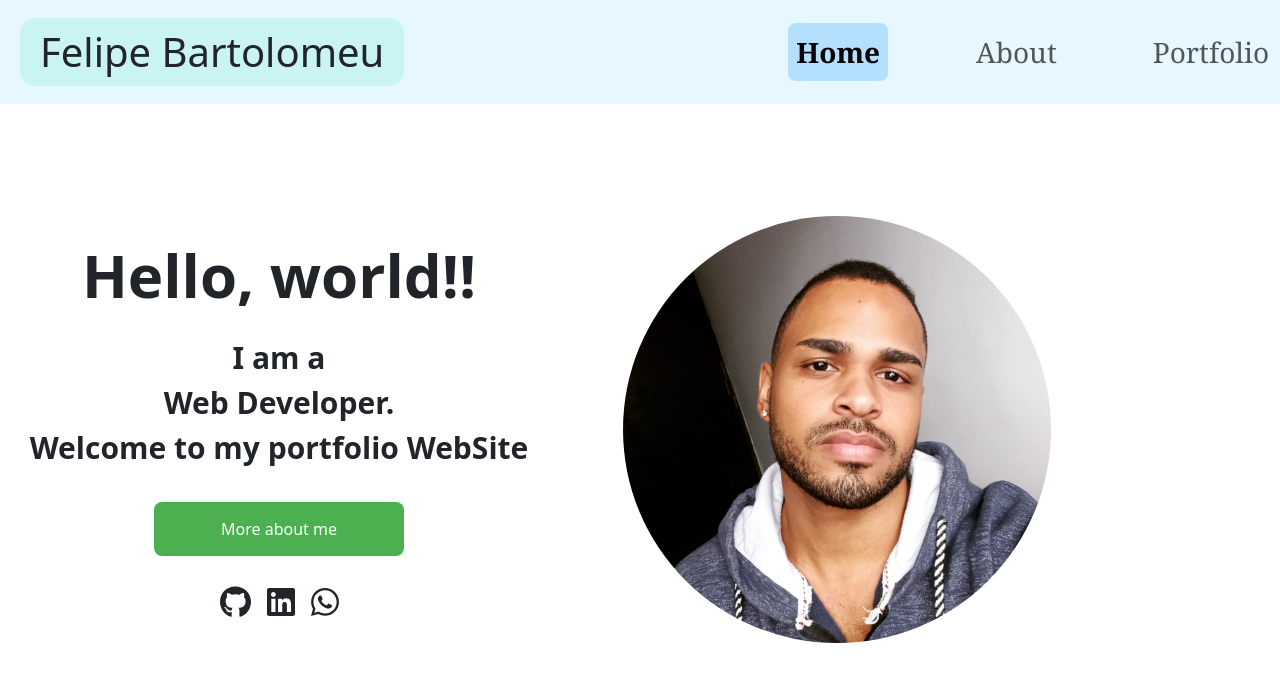
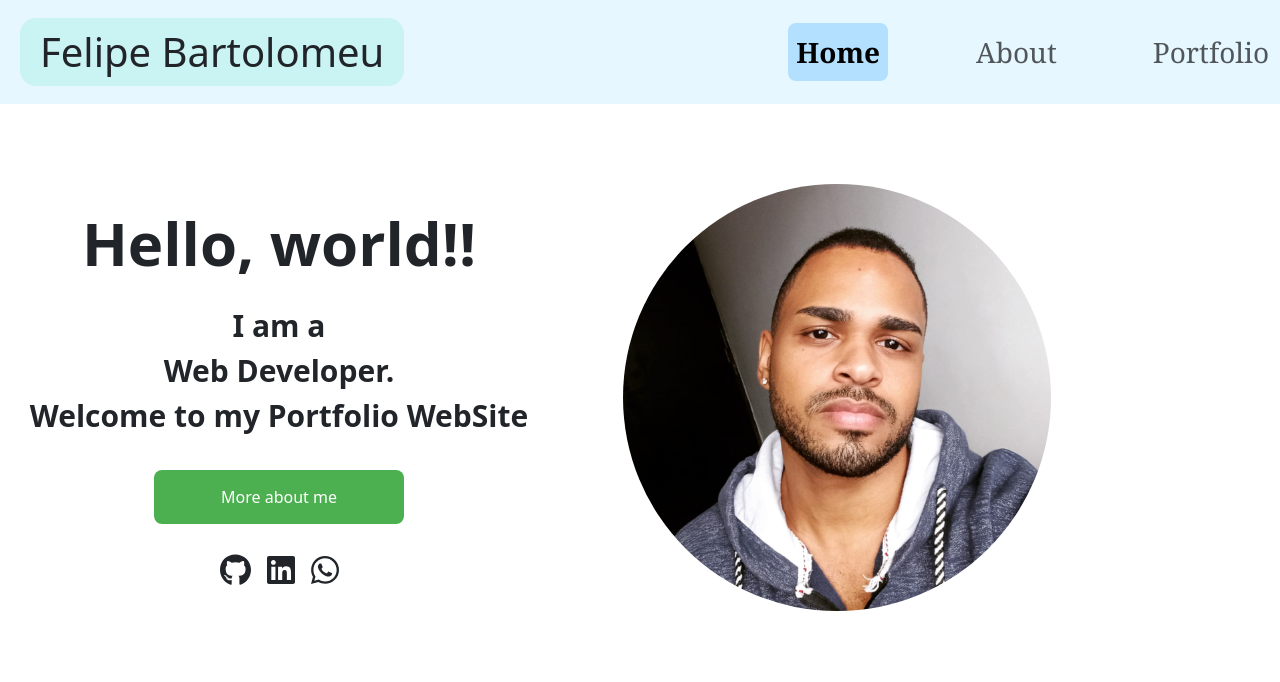
Before and after one commit to felipebart99/felipebartolomeu.github.io, a React (Vite) app: page / in a window 1280 px wide. Shown: the top 682 px of the page. Built offline with nearby package versions, Linux system fonts and the light colour scheme.

Commit message:
testando commit

```diff
--- a/src/routes/Home.jsx
+++ b/src/routes/Home.jsx
@@ -10,15 +10,15 @@ import { Link } from "react-router-dom";
 
 const Home = () => {
   return (
-    <div className="container mt-lg-5 pt-lg-5 ">
-      <div className="col-12 row align-items-center mt-3 mb-3">
+    <div className="container mt-lg-5 pt-lg-3 ">
+      <div className="row col-12 align-items-center  mt-3 mb-3">
         <div className="d-flex flex-column gap-md-3 col-md-6 text-center">
           <h2 className="fw-bold responsive-heading">Hello, world!!</h2>
           <p className="fw-bold" style={{ fontSize: "30px" }}>
             I am a <br />
             Web Developer.
             <br />
-            Welcome to my portfolio WebSite
+            Welcome to my Portfolio WebSite
           </p>
           <div className="d-flex flex-column" style={{ gap: "30px" }}>
             <div>
```
